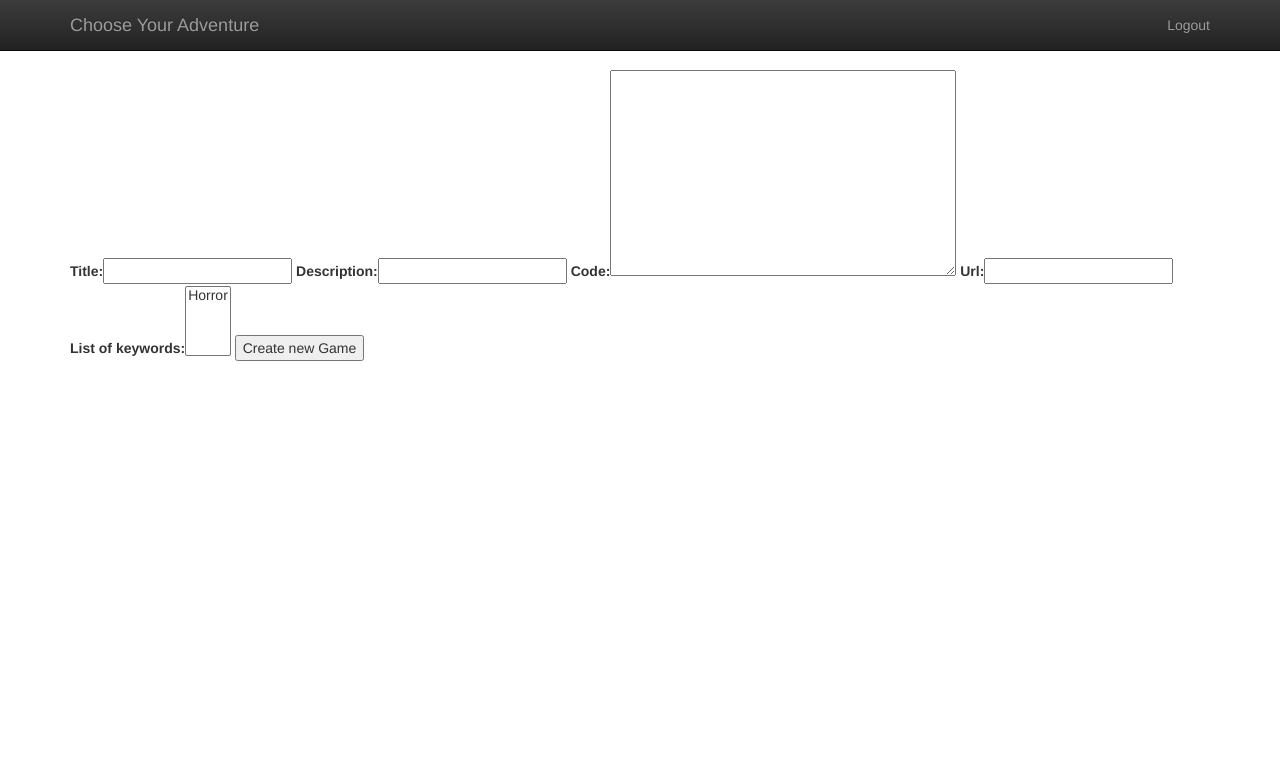
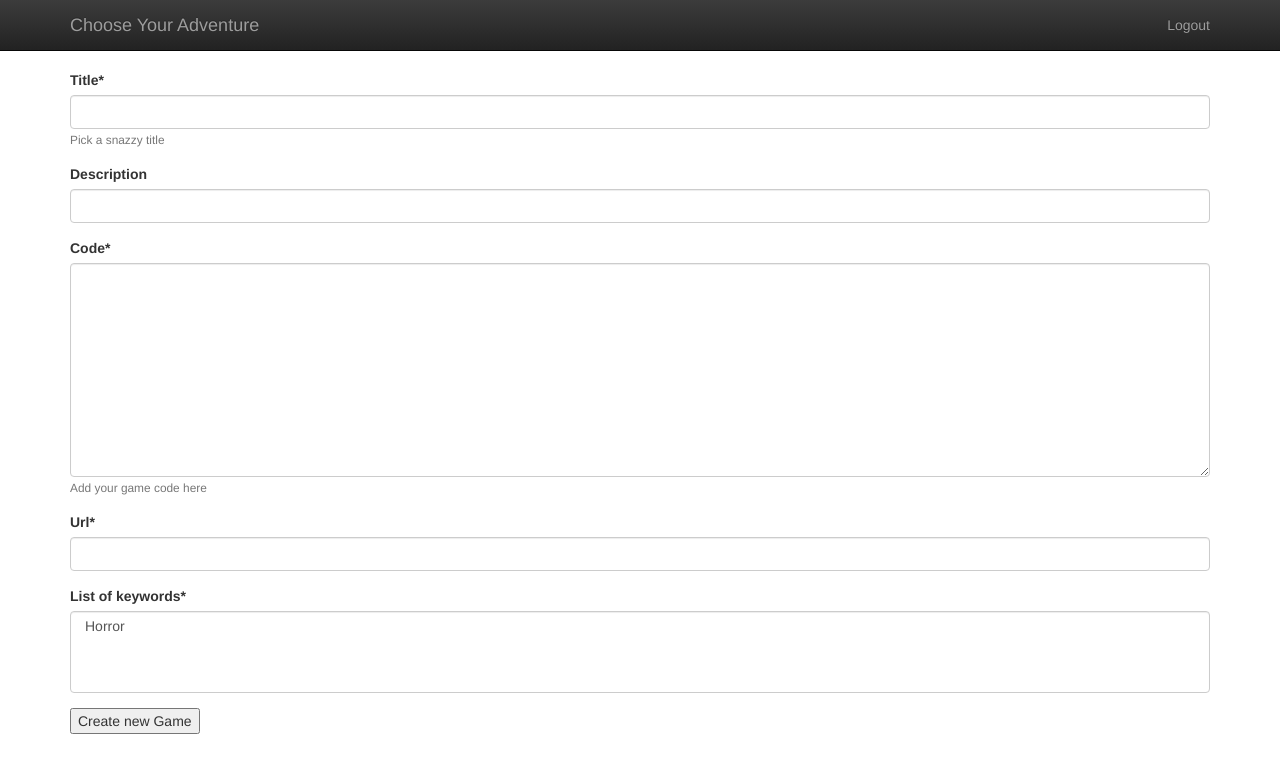
Before and after one commit to ElBell/ChooseYourPythonAdventure, a Django app: page /games/new_game/ in a window 1280 px wide. Shown: the top 773 px of the page. Run offline with Django 3.2, Linux system fonts and the light colour scheme; a user stored in the database is signed in; data comes from the database, SQL or seed files in the repository; both versions use the stored data as it was after the commit; parts of the project's set-up code (start-up, migrations or seed data) failed here and were passed over; some libraries are stand-ins or nearby versions.

Commit message:
Created game page with custom urls

```diff
--- a/AdventureSite/settings.py
+++ b/AdventureSite/settings.py
@@ -38,7 +38,8 @@ INSTALLED_APPS = [
     'bootstrap',
     'fontawesome',
     'ChooseYourAdventure.apps.ChooseyouradventureConfig',
-    'Player.apps.PlayerConfig'
+    'Player.apps.PlayerConfig',
+    'crispy_forms'
 ]
 
 MIDDLEWARE = [
@@ -123,3 +124,5 @@ STATICFILES_DIRS = 'static',
 LOGIN_REDIRECT_URL = 'player_home'
 LOGOUT_REDIRECT_URL = 'welcome'
 LOGIN_URL = 'login'
+
+CRISPY_TEMPLATE_PACK = 'bootstrap4'
--- a/ChooseYourAdventure/models.py
+++ b/ChooseYourAdventure/models.py
@@ -1,5 +1,6 @@
 from django.contrib.auth.models import User
 from django.db import models
+from django.urls import reverse
 
 # Create your models here.
 
@@ -24,15 +25,18 @@ class Keyword(models.Model):
 
 
 class Game(models.Model):
-    title = models.CharField(max_length=100)
+    title = models.CharField(max_length=100, help_text='Pick a snazzy title')
     creator = models.ForeignKey(User, related_name="creator", null=True, on_delete=models.SET_NULL)
     description = models.CharField(blank=True, max_length=250)
-    code = models.TextField(null=True)
-    url = models.CharField(max_length=200)
+    code = models.TextField(null=True, help_text='Add your game code here')
+    url = models.CharField(max_length=200, unique=True)
     date_created = models.DateTimeField(auto_now_add=True)
     date_modified = models.DateTimeField(auto_now=True)
     keywords = models.ManyToManyField(Keyword, verbose_name="list of keywords")
     objects = GamesQuerySet.as_manager()
+
+    def get_absolute_url(self):
+        return reverse('game_page', args=[self.url])
 
     def __str__(self):
         return "{} by {}".format(self.title, self.creator)
--- a/ChooseYourAdventure/urls.py
+++ b/ChooseYourAdventure/urls.py
@@ -1,6 +1,7 @@
 from django.urls import path
-from ChooseYourAdventure.views import new_game
+from ChooseYourAdventure.views import *
 
 urlpatterns = [
     path('new_game/', new_game, name='new_game'),
+    path('details/<str:url>', game_page, name='game_page')
 ]
--- a/ChooseYourAdventure/views.py
+++ b/ChooseYourAdventure/views.py
@@ -1,5 +1,5 @@
 from django.contrib.auth.decorators import login_required
-from django.shortcuts import render, redirect
+from django.shortcuts import render, redirect, get_object_or_404
 
 # Create your views here.
 from ChooseYourAdventure.forms import GameForm
@@ -25,3 +25,10 @@ def new_game(request):
     else:
         form = GameForm()
     return render(request, 'ChooseYourAdventure/new_game_form.html', {'form': form})
+
+
+def game_page(request, url):
+    game = get_object_or_404(Game, url=url)
+    return render(request,
+                  'ChooseYourAdventure/game_page.html',
+                  {'game': game})
--- a/Player/urls.py
+++ b/Player/urls.py
@@ -5,4 +5,5 @@ from .views import home
 urlpatterns = [
     path('home/', home, name='player_home'),
     path('accounts/', include('django.contrib.auth.urls')),
+    path('signup/', signup, name='signup')
 ]
--- a/templates/ChooseYourAdventure/game_page.html
+++ b/templates/ChooseYourAdventure/game_page.html
@@ -1,15 +1,15 @@
  {% extends 'base.html' %}
 
  {% block title %}
-     Play Game
+     Game: {{ game.title }}
  {% endblock %}
 
 
 {% block content %}
-
+    <h3>{{ game.description }}</h3>
     <button onclick="brython({debug:1, ipy_id:['code']})">Run</button>
     <pre id="code">
-    {{ game.code }}
+        {{ game.code }}
     </pre>
 
     <script type="text/javascript" src="brython.js"></script>
--- a/templates/ChooseYourAdventure/new_game_form.html
+++ b/templates/ChooseYourAdventure/new_game_form.html
@@ -1,4 +1,5 @@
- {% extends 'base.html' %}
+{% extends 'base.html' %}
+{% load crispy_forms_tags %}
 
  {% block title %}
  New Game
@@ -7,8 +8,8 @@
 
 {% block content %}
     <form method="post" action="{% url 'new_game' %}">
-        {% csrf_token %}
-        {{ form }}
+    {% csrf_token %}
+    {{ form|crispy }}
         <button type="submit">Create new Game</button>
     </form>
 {% endblock %}
--- a/templates/Player/home.html
+++ b/templates/Player/home.html
@@ -9,7 +9,9 @@
         <h4>Games you've created:</h4>
         <ul>
             {%  for game in games_by_user %}
-                <li>{{ game.title }} : {{ game.description }}</li>
+                <a class="list-group-item" href="{{ game.get_absolute_url }}">
+                    {{ game.title }} : {{ game.description }}
+                </a>
             {% endfor %}
         </ul>
     </div>
```
Also changed, not shown: Player/views.py (+7 -1 lines), templates/ChooseYourAdventure/welcome.html (+8 -1 lines), templates/Player/signup.html (added, +10 -0 lines), db.sqlite3.
